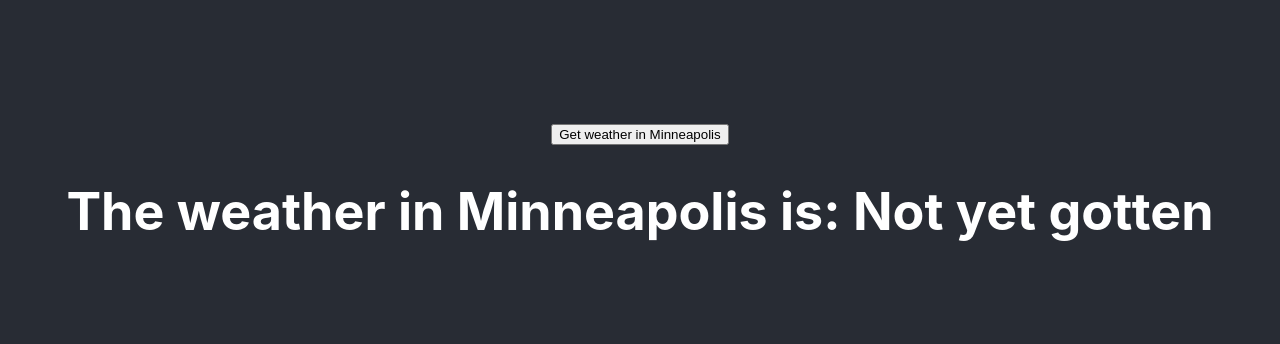
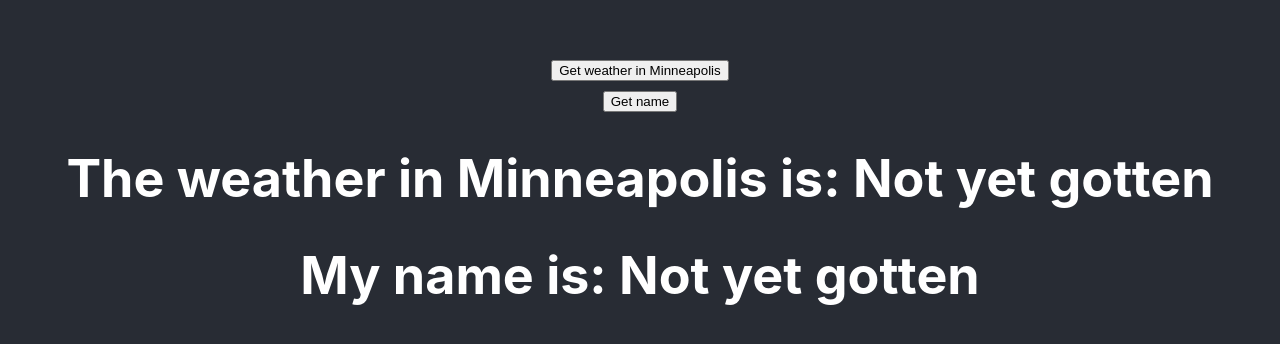
Before and after one commit to Simbamon/React_FrontEnd, a React (Create React App) app: page / in a window 1280 px wide. Shown: the part 204-548 px from the top of the page. Built offline with nearby package versions, Linux system fonts and the light colour scheme.

Commit message:
Added get name

```diff
--- a/src/Weather.js
+++ b/src/Weather.js
@@ -5,7 +5,8 @@
     constructor() {
         super()
         this.state = {
-            weather: "Not yet gotten"
+            weather: "Not yet gotten",
+            name: "Not yet gotten"
         }
     }
     handleButtonClick = () => {
@@ -16,11 +17,22 @@
         })
     }
 
+    handleButtonClick2 = () => {
+        axios.get('/getname').then(response => {
+            this.setState({
+                name: response.data
+            })
+        })
+    }
+
     render() {
         return (
             <div>
                 <button onClick={this.handleButtonClick}>Get weather in Minneapolis</button>
+                <br />
+                <button onClick={this.handleButtonClick2}>Get name</button>
                 <h1>The weather in Minneapolis is: {this.state.weather}</h1>
+                <h1>My name is: {this.state.name}</h1>
             </div>
         )
     }
```
